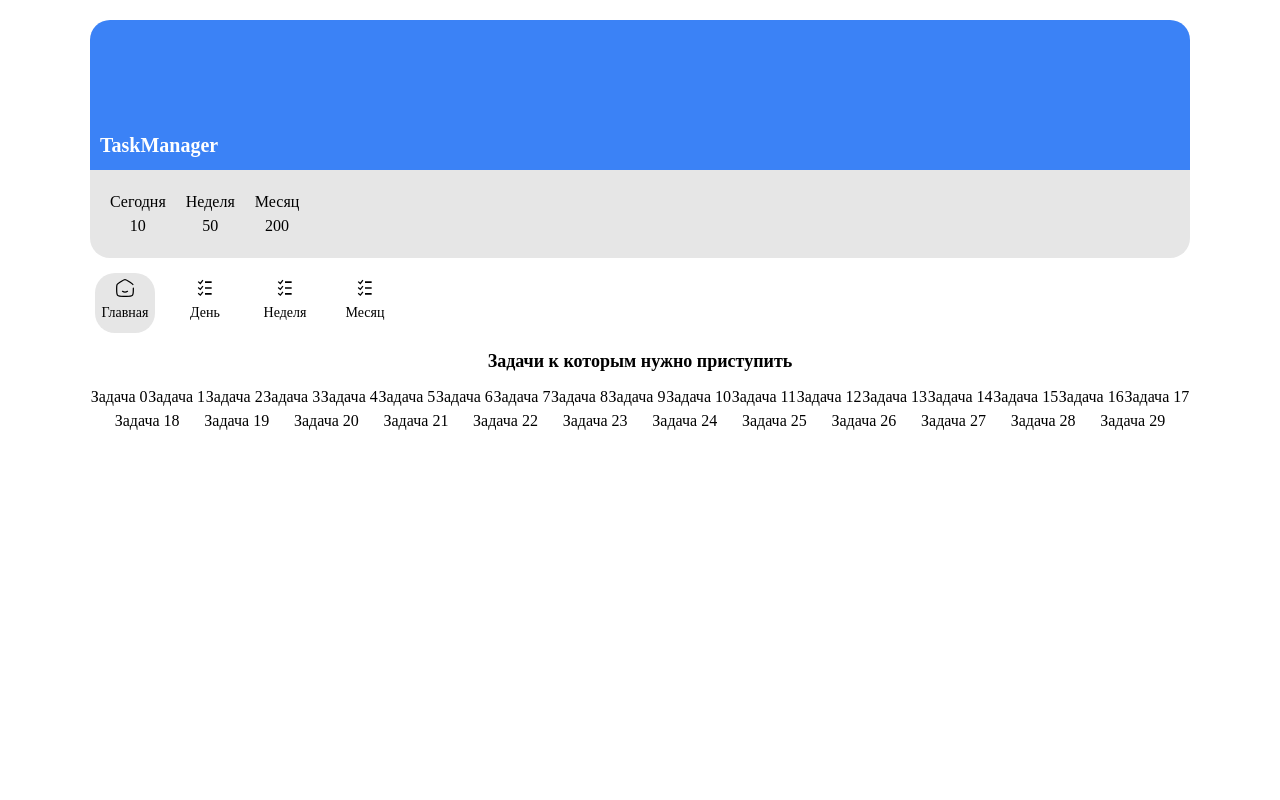
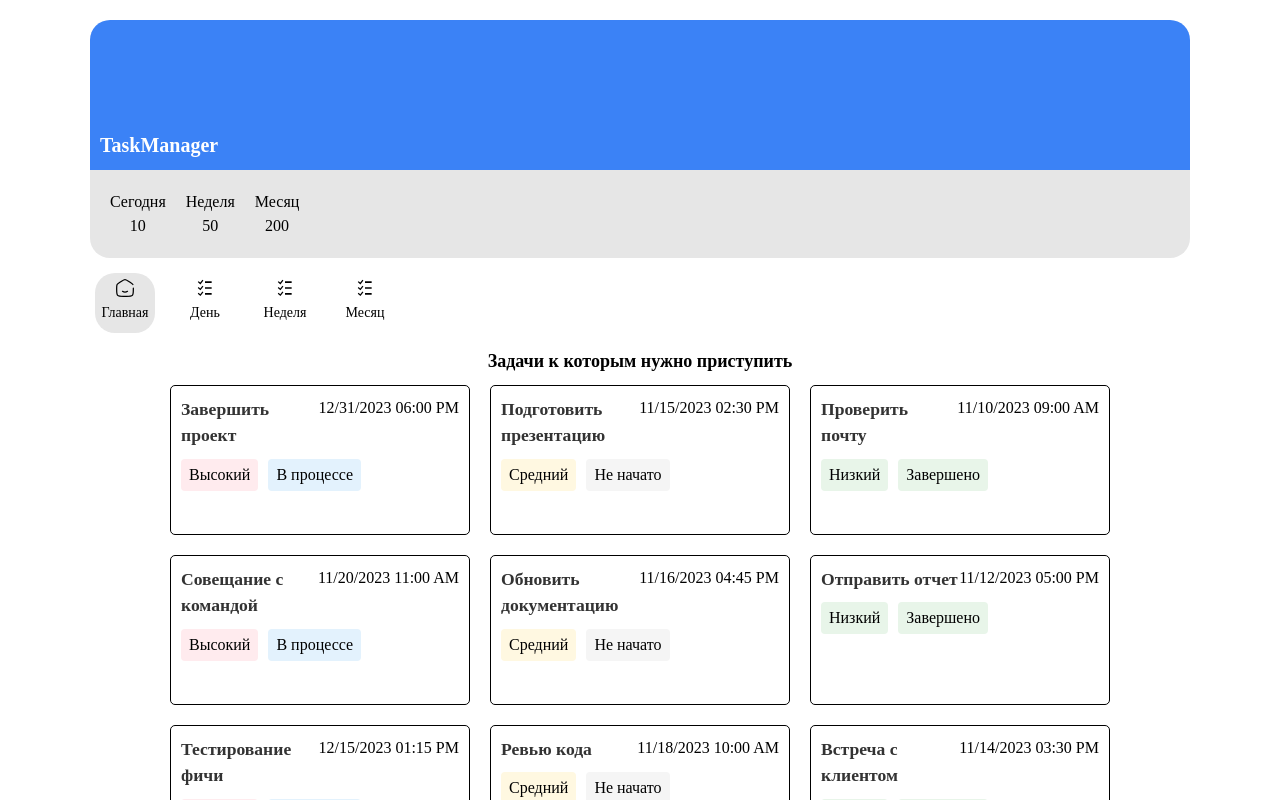
Before and after one commit to Lychil/TaskManager, a React (Vite) app in the folder client/: page /home in a window 1280 px wide. Shown: the top 800 px of the page. Built offline with nearby package versions, Linux system fonts and the light colour scheme.

Commit message:
tasks. added task card and change styles

```diff
--- /dev/null
+++ b/client/src/common/components/home/HomeTaskList.tsx
@@ -0,0 +1,28 @@
+import styled from "styled-components"
+import { TaskCard } from "../tasks/TaskCard";
+import { tasks } from "@/common/mock/tasks";
+
+export default function HomeTaskList() {
+    return (
+        <Wrapper>
+            <List>
+                {tasks.map((task, i) => (
+                    <Item key={task.id || i}>
+                        <TaskCard task={task} />
+                    </Item>
+                ))}
+            </List>
+        </Wrapper>
+    )
+}
+
+const Wrapper = styled('div')``;
+
+const List = styled('ul')`
+display: flex;
+justify-content: center;
+flex-wrap: wrap;
+gap: 20px;
+`;
+
+const Item = styled('li')``;
--- /dev/null
+++ b/client/src/common/components/tasks/TaskCard.tsx
@@ -0,0 +1,97 @@
+import styled from 'styled-components';
+import { ITaskCard, PriorityTextEnum, StatusTextEnum } from '@/common/components/tasks/types';
+import { borders } from '@/common/styles/styleConstants';
+
+interface TaskCardProps {
+    task: ITaskCard
+}
+
+export function TaskCard({ task }: TaskCardProps) {
+    const { title, deadline, priority, status } = task;
+
+    const formatDeadline = (isoString: string) => {
+        const date = new Date(isoString);
+        return `${date.toLocaleDateString()} ${date.toLocaleTimeString([], { hour: '2-digit', minute: '2-digit' })}`;
+    };
+
+    return (
+        <Card>
+            <Header>
+                <Title>{title}</Title>
+                {deadline && <Deadline>{formatDeadline(deadline)}</Deadline>}
+            </Header>
+
+            <Inner>
+                <PriorityBadge $priority={priority}>
+                    {PriorityTextEnum[priority]}
+                </PriorityBadge>
+
+                <StatusBadge $status={status}>
+                    {StatusTextEnum[status]}
+                </StatusBadge>
+            </Inner>
+        </Card>
+    );
+}
+
+const Card = styled('div')`
+    width: 300px;
+    height: 150px;
+    border: ${borders.styles.blackSm};
+    border-radius: ${borders.radius.small};
+    padding: 10px;
+`;
+
+const Header = styled('div')`
+    display: flex;
+    justify-content: space-between;
+    align-items: flex-start;
+    margin-bottom: 10px;
+`;
+
+const Title = styled('h3')`
+    margin: 0;
+    font-size: 1.1rem;
+    color: #333;
+`;
+
+const Deadline = styled('span')`
+    white-space: nowrap;
+`;
+
+const Inner = styled('div')`
+    display: flex;
+    gap: 10px;
+`;
+
+const PriorityBadge = styled('span') <{ $priority: 'high' | 'medium' | 'low' }>`
+    padding: 4px 8px;
+    border-radius: 4px;
+
+    background-color: ${({ $priority }) => {
+        switch ($priority) {
+            case 'high':
+                return `#ffebee`;
+            case 'medium':
+                return `#fff8e1`;
+            case 'low':
+                return `#e8f5e9`;
+        }
+    }};
+`;
+
+const StatusBadge = styled('span') <{ $status: 'not-started' | 'in-progress' | 'completed' }>`
+    padding: 4px 8px;
+    border-radius: 4px;
+
+    background-color: ${({ $status }) => {
+        switch ($status) {
+            case 'not-started':
+                return `#f5f5f5`;
+            case 'in-progress':
+                return `#e3f2fd`;
+            case 'completed':
+                return `#e8f5e9`;
+        }
+    }};
+`;
--- a/client/src/common/components/tasks/TaskList.tsx
+++ b/client/src/common/components/tasks/TaskList.tsx
@@ -1,11 +1,19 @@
 import styled from 'styled-components';
+import { ITaskCard } from '@/common/components/tasks/types';
+import { TaskCard } from '@/common/components/tasks/TaskCard';
 
-export default function TaskList() {
+interface TaskListProps {
+    list: ITaskCard[]
+}
+
+export default function TaskList({ list }: TaskListProps) {
     return (
         <Wrapper>
             <List>
-                {[...Array(30)].map((_, i) => (
-                    <Item key={i}>Задача {i}</Item>
+                {list.map((task, i) => (
+                    <Item key={task.id || i}>
+                        <TaskCard task={task} />
+                    </Item>
                 ))}
             </List>
         </Wrapper>
--- /dev/null
+++ b/client/src/common/components/tasks/types.ts
@@ -0,0 +1,23 @@
+export interface ITaskCard {
+    id?: number
+    title: string
+    deadline: string
+    priority: PriorityTaskType
+    status: StatusTaskType
+}
+
+export type PriorityTaskType = 'high' | 'medium' | 'low';
+
+export enum PriorityTextEnum {
+    'high' = 'Высокий',
+    'medium' = 'Средний',
+    'low' = 'Низкий'
+}
+
+export type StatusTaskType = 'not-started' | 'in-progress' | 'completed';
+
+export enum StatusTextEnum {
+    'not-started' = 'Не начато',
+    'in-progress' = 'В процессе',
+    'completed' = 'Завершено'
+}
--- /dev/null
+++ b/client/src/common/mock/tasks.ts
@@ -0,0 +1,81 @@
+import { ITaskCard } from "@/common/components/tasks/types";
+
+export const tasks: ITaskCard[] = [
+    {
+        id: 1,
+        title: "Завершить проект",
+        deadline: "2023-12-31T18:00:00",
+        priority: "high",
+        status: "in-progress"
+    },
+    {
+        id: 2,
+        title: "Подготовить презентацию",
+        deadline: "2023-11-15T14:30:00",
+        priority: "medium",
+        status: "not-started"
+    },
+    {
+        id: 3,
+        title: "Проверить почту",
+        deadline: "2023-11-10T09:00:00",
+        priority: "low",
+        status: "completed"
+    },
+    {
+        id: 4,
+        title: "Совещание с командой",
+        deadline: "2023-11-20T11:00:00",
+        priority: "high",
+        status: "in-progress"
+    },
+    {
+        id: 5,
+        title: "Обновить документацию",
+        deadline: "2023-11-16T16:45:00",
+        priority: "medium",
+        status: "not-started"
+    },
+    {
+        id: 6,
+        title: "Отправить отчет",
+        deadline: "2023-11-12T17:00:00",
+        priority: "low",
+        status: "completed"
+    },
+    {
+        id: 7,
+        title: "Тестирование фичи",
+        deadline: "2023-12-15T13:15:00",
+        priority: "high",
+        status: "in-progress"
+    },
+    {
+        id: 8,
+        title: "Ревью кода",
+        deadline: "2023-11-18T10:00:00",
+        priority: "medium",
+        status: "not-started"
+    },
+    {
+        id: 9,
+        title: "Встреча с клиентом",
+        deadline: "2023-11-14T15:30:00",
+        priority: "low",
+        status: "completed"
+    },
+    {
+        id: 10,
+        title: "Рефакторинг модуля",
+        deadline: "2023-12-05T09:30:00",
+        priority: "low",
+        status: "in-progress"
+    },
+    {
+        id: 11,
+        title: "Деплой на прод",
+        deadline: "2023-12-20T20:00:00",
+        priority: "medium",
+        status: "in-progress"
+    }
+];
--- a/client/src/common/styles/styleConstants.ts
+++ b/client/src/common/styles/styleConstants.ts
@@ -6,7 +6,9 @@ export const colors = {
 };
 
 export const borders = {
-    styles: {},
+    styles: {
+        blackSm: `1px solid ${colors.blackTotal}`
+    },
     radius: {
         small: "5px",
         medium: "20px",
--- a/client/src/pages/Home.tsx
+++ b/client/src/pages/Home.tsx
@@ -1,4 +1,4 @@
-import TaskList from '@/common/components/tasks/TaskList';
+import HomeTaskList from '@/common/components/home/HomeTaskList';
 import { fonts } from '@/common/styles/styleConstants';
 import styled from 'styled-components';
 
@@ -6,7 +6,7 @@ export default function Home() {
     return (
         <Wrapper>
             <Title>Задачи к которым нужно приступить</Title>
-            <TaskList />
+            <HomeTaskList />
         </Wrapper>
     )
 }
```
